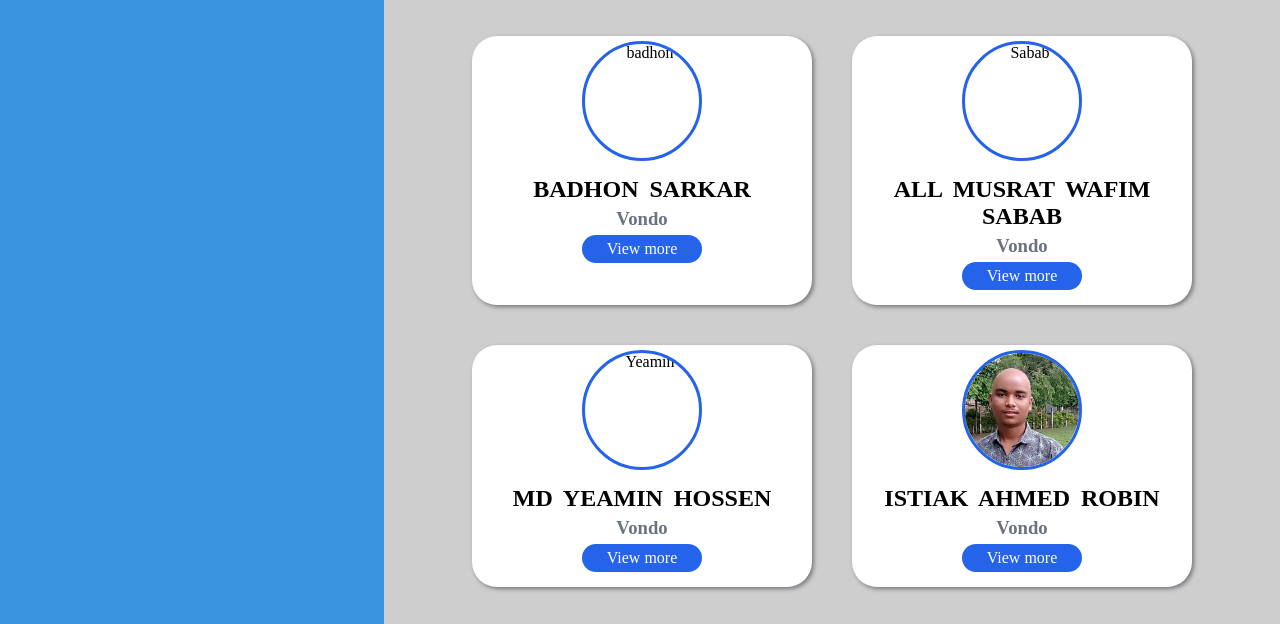
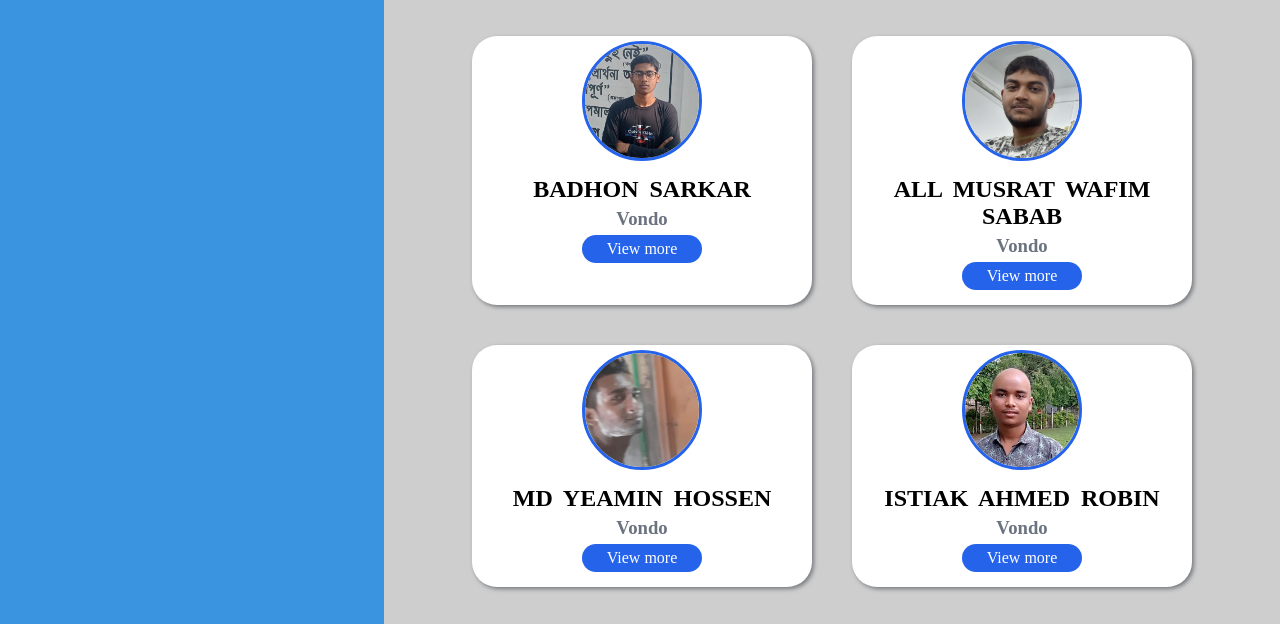
Before and after one commit to naim37-eng/Project-friends, a plain HTML site: page home/index.html in a window 1280 px wide. Shown: the part 154-778 px from the top of the page. Drawn offline with Linux system fonts and the light colour scheme; files whose address does not match are found by name.

Commit message:
Update index.html

```diff
--- a/home/index.html
+++ b/home/index.html
@@ -19,10 +19,10 @@
 
   <header>
    <div class="list">
-    <span><a id="home" href="home/index.html">Home</a></span>
+    <span><a id="home" href="../home/index.html">Home</a></span>
     <span><a id="contact" href="#">Contact</a></span>
     <span>
-      <a id="event" href="event/index.html">event</a>
+      <a id="event" href="../event/index.html">event</a>
       </span>
       <span><a href="#">Logout</a></span>
     </div>
@@ -68,7 +68,7 @@
 
       <div class="id-desine">
 
-          <img src="photo/badhon.jpg" alt="badhon" class="photo">
+          <img src="../photo/badhon.jpg" alt="badhon" class="photo">
           <h2>Badhon Sarkar</h2>
           <h3>Vondo</h3>
           <a class="info" href="#">View more</a>
@@ -77,7 +77,7 @@
       </div>
             <div class="id-desine">
 
-          <img src="photo/sabab.jpg" alt="Sabab" class="photo">
+          <img src="../photo/sabab.jpg" alt="Sabab" class="photo">
           <h2>all musrat wafim sabab</h2>
           <h3>Vondo</h3>
           <a class="info" href="#">View more</a>
@@ -86,7 +86,7 @@
       </div>
             <div class="id-desine">
 
-          <img src="photo/yeamin.jpg" alt="Yeamin" class="photo">
+          <img src="../photo/yeamin.jpg" alt="Yeamin" class="photo">
         <h2>md yeamin hossen</h2>
         <h3>Vondo</h3>
         <a class="info" href="#">View more</a>
```
